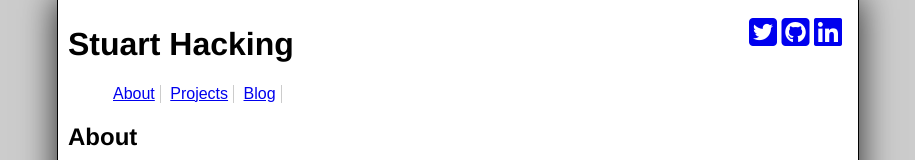
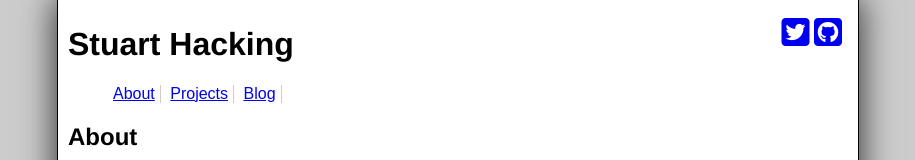
Before and after one commit to stuhacking/stuhacking.github.io, a plain HTML site: page index.html in a window 1280 px wide. Shown: the top 160 px of the page, without its empty margins (182-1097 px from the left). Drawn offline with Linux system fonts and the light colour scheme.

Commit message:
Remove LinkedIn Profile link

```diff
--- a/index.html
+++ b/index.html
@@ -17,7 +17,6 @@
                     <div id="ext-links">
                         <a href="http://twitter.com/stuhacking" target="_blank" title="Twitter: @stuhacking"><i class="fa fa-2x fa-twitter-square" aria-hidden="true"></i></a>
                         <a href="http://github.com/stuhacking" target="_blank" title="Github: stuhacking"><i class="fa fa-2x fa-github-square" aria-hidden="true"></i></a>
-                        <a href="http://uk.linkedin.com/in/stuarthacking" target="_blank" title="LinkedIn Profile"><i class="fa fa-2x fa-linkedin-square" aria-hidden="true"></i></a>
                     </div>
                     <nav>
                         <ul class="nav-list">
```
